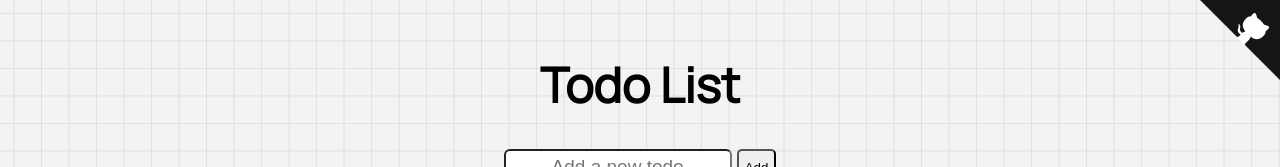
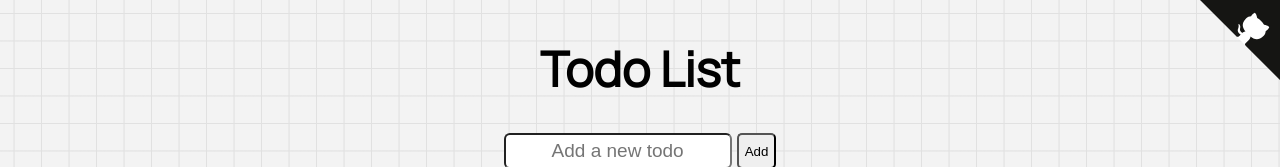
Before and after one commit to RadekZG/SimpleTodo, a React (Vite) app: page / in a window 1280 px wide. Shown: the top 167 px of the page. Built offline with nearby package versions, Linux system fonts and the light colour scheme; no server answers; the database is empty.

Commit message:
skillmea

```diff
--- a/src/App.jsx
+++ b/src/App.jsx
@@ -126,11 +126,3 @@ function App() {
 }
 
 export default App;
-
-
-const ball = {
-    width: 100,
-    height: 100,
-    backgroundColor: "#dd00ee",
-    borderRadius: "50%",
-}
--- a/src/style.css
+++ b/src/style.css
@@ -46,7 +46,7 @@ h1{
   display: flex;
   font-family: 'Manrope';
   justify-content: center;
-  margin-top: 2rem;
+  margin-top: 1rem;
   font-size: 3rem;
 }
 
```
